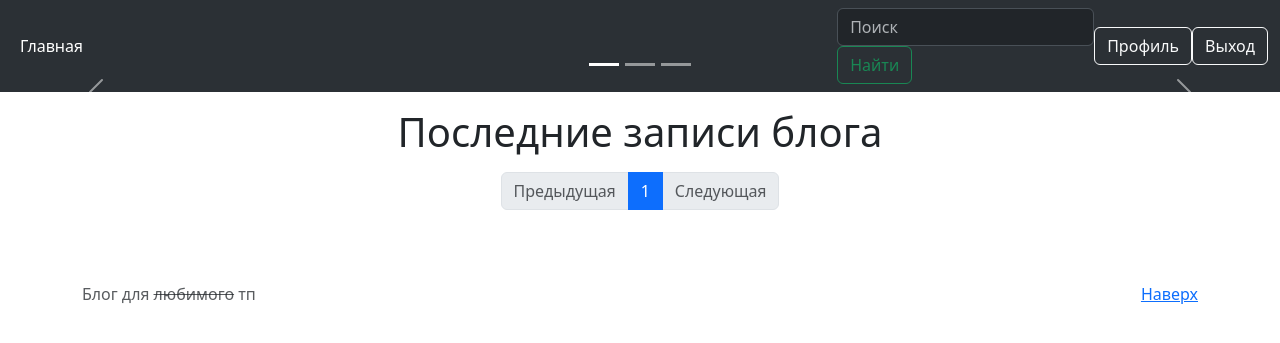
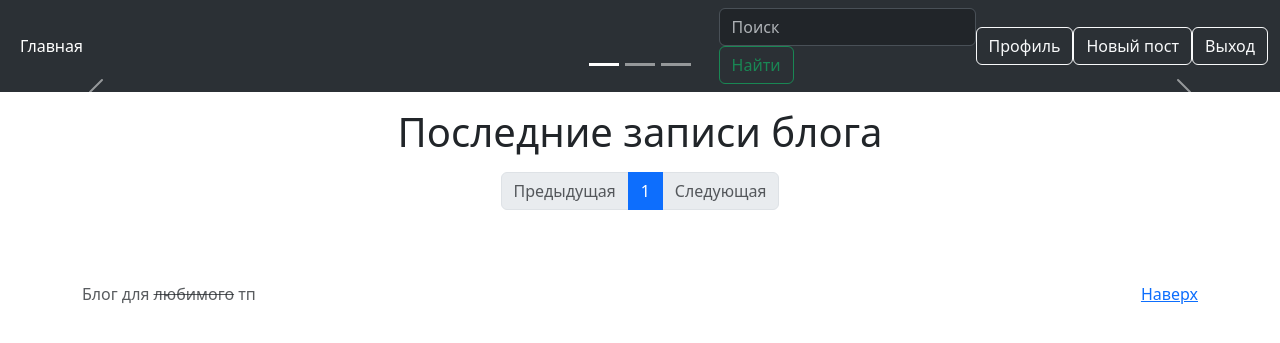
Before and after one commit to aapetrakova/blog, a Django app: page / in a window 1280 px wide. Shown: the top 343 px of the page. Run offline with Django 5.2, Linux system fonts and the light colour scheme; the visitor is signed in with stand-in values (Sample User, id 1); some libraries are stand-ins or nearby versions.

Commit message:
Add button for creating new post to navbar

```diff
--- a/tp_project_spring2024/blog/templates/blog/block/navbar.html
+++ b/tp_project_spring2024/blog/templates/blog/block/navbar.html
@@ -14,6 +14,7 @@
                   </form>
                   {% if user.is_authenticated %}
                     <a href="{% url 'profile_detail' slug=user.username %}" class="btn btn-outline-light">Профиль</a>
+                    <a href="{% url 'post_create' %}" class="btn btn-outline-light">Новый пост</a>
                     <a href="{% url 'logout' %}" class="btn btn-outline-light">Выход</a>
                   {% else %}
                     <a href="{% url 'login' %}" class="btn btn-outline-light mr-2">Вход</a>
```
